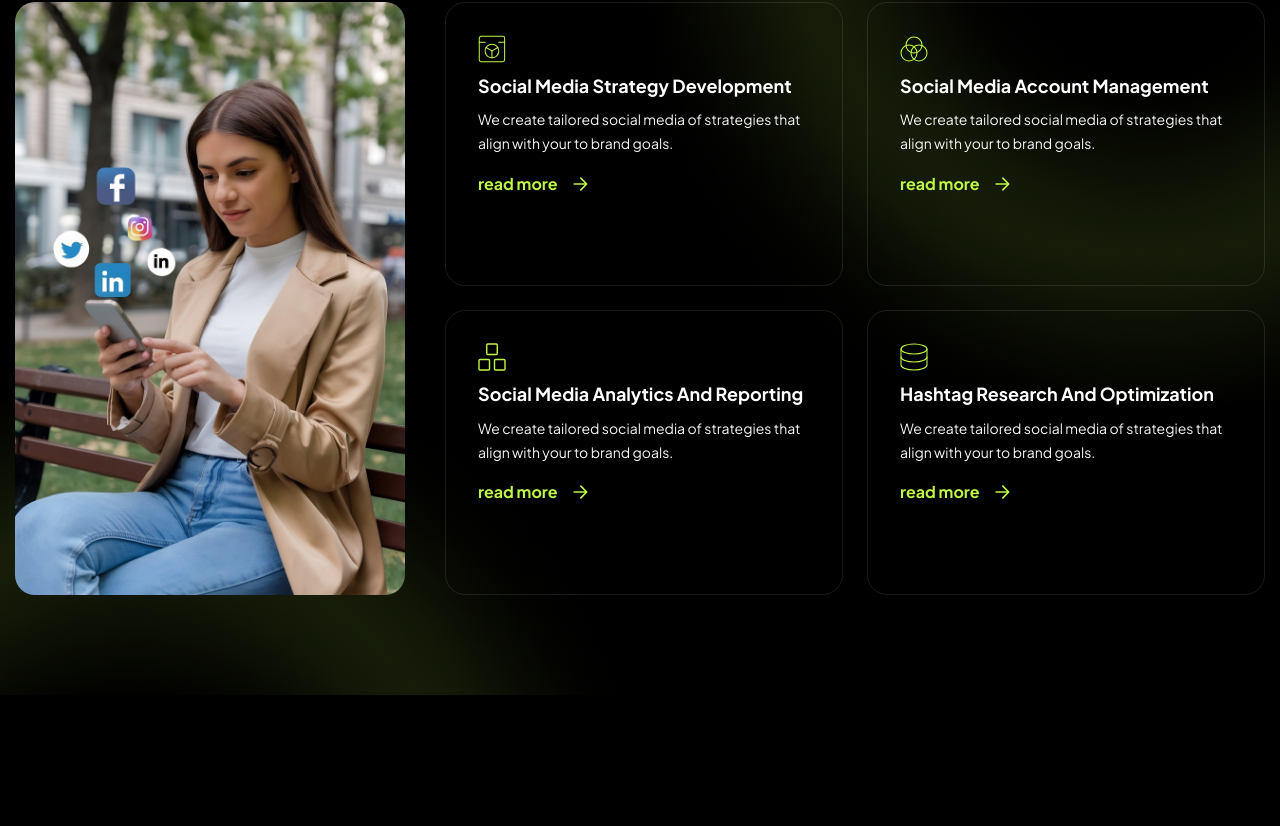
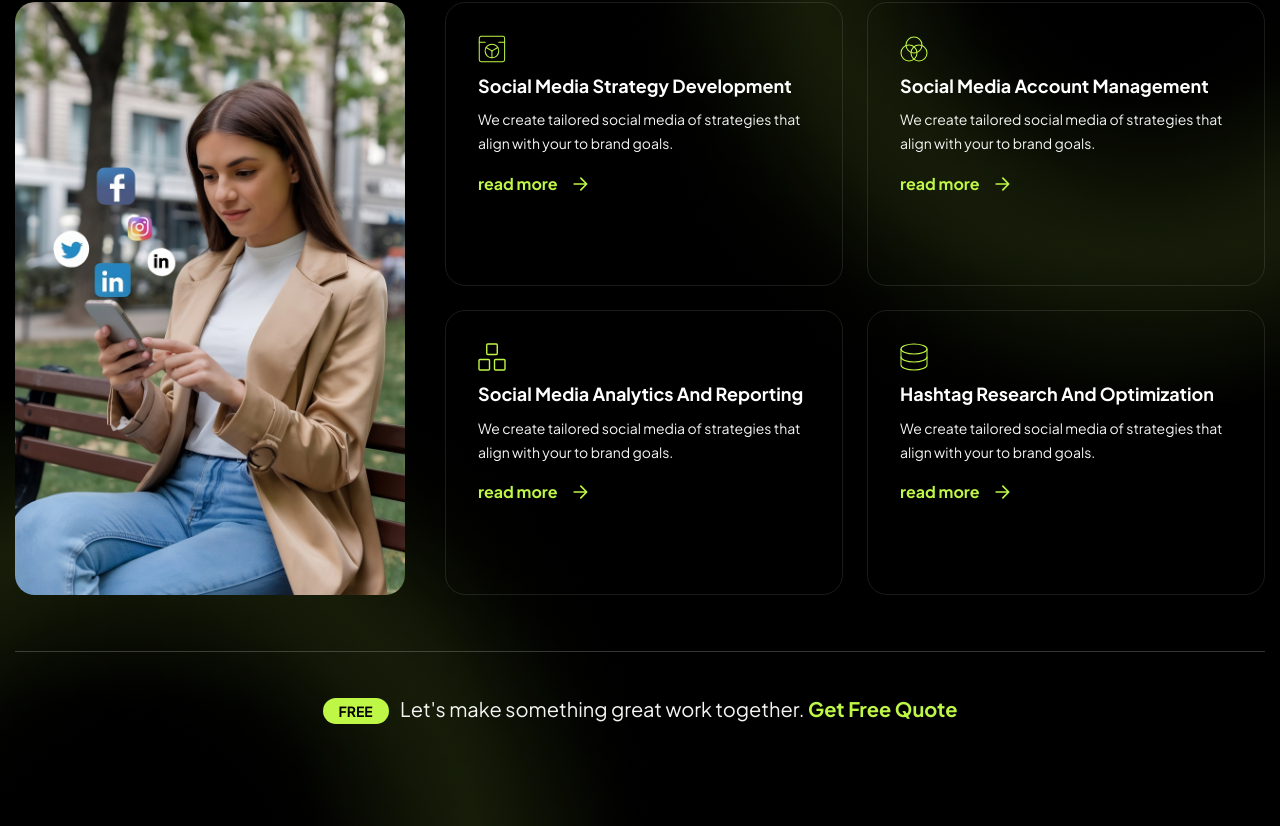
Before and after one commit to Jisap/vite-truesocial2, a React (Vite) app: page / in a window 1280 px wide. Shown: the part 2314-3140 px from the top of the page. Before the commit the page ends 3009 px from the top, so only its background shows below. Built offline with nearby package versions, Linux system fonts and the light colour scheme.

Commit message:
feat: add OurServices section component to the home page

```diff
--- a/src/components/sections/home/OurServices.jsx
+++ b/src/components/sections/home/OurServices.jsx
@@ -70,6 +70,21 @@ const OurServices = () => {
             ))}
           </div>
         </div>
+
+        <Reveal
+          delay={0.8}
+          className="mt-14 border-t border-primary/20 pt-10 text-center"
+        >
+          <p className="mb-0 text-xl">
+            <span className="mr-2 rounded-full bg-accent px-4 py-1 text-sm font-bold text-dark uppercase">
+              Free
+            </span>{" "}
+            Let&apos;s make something great work together.{" "}
+            <a href="/contact" className="font-bold text-accent underline-offset-4 hover:underline">
+              Get Free Quote
+            </a>
+          </p>
+        </Reveal>
       </div>
     </section>
   )
```
